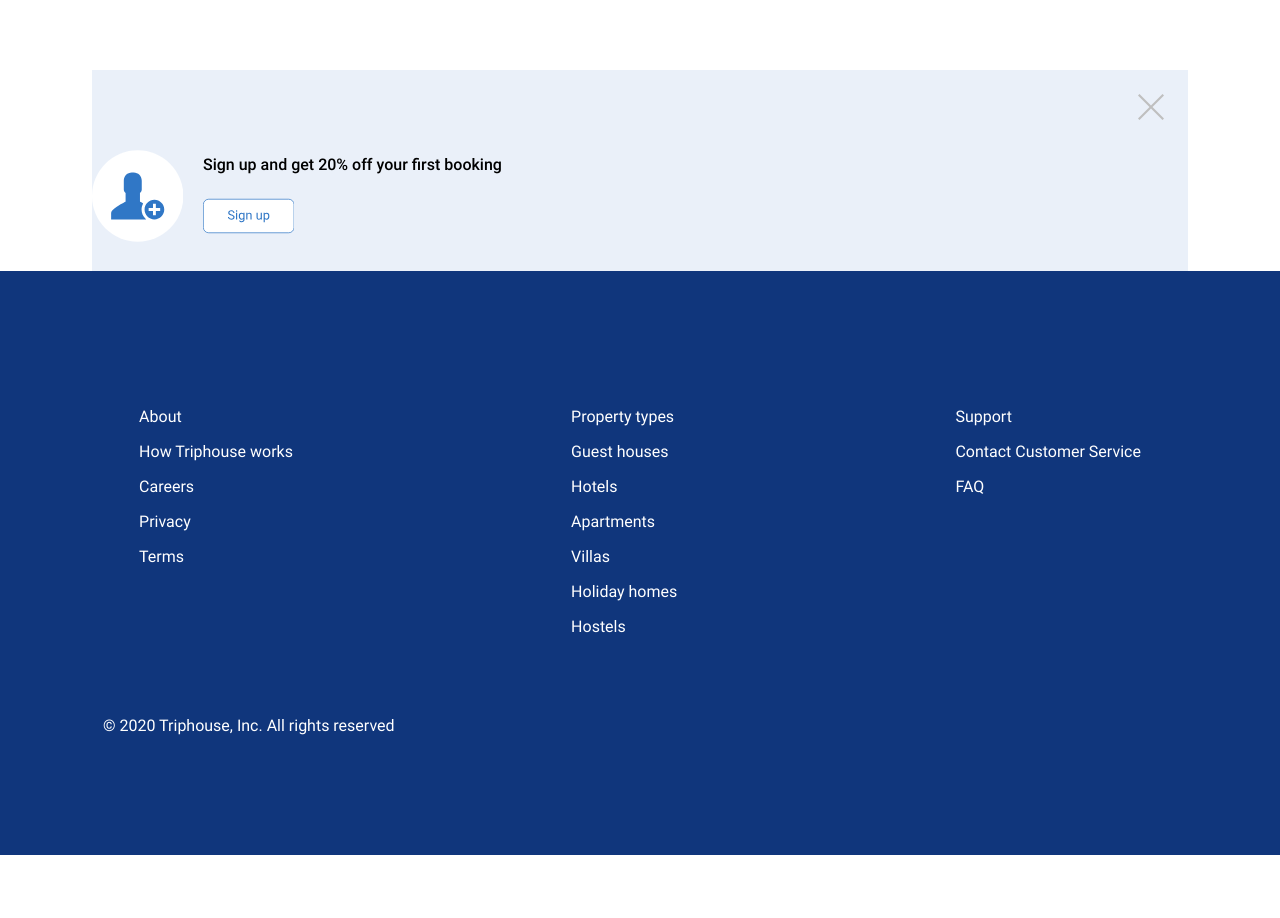
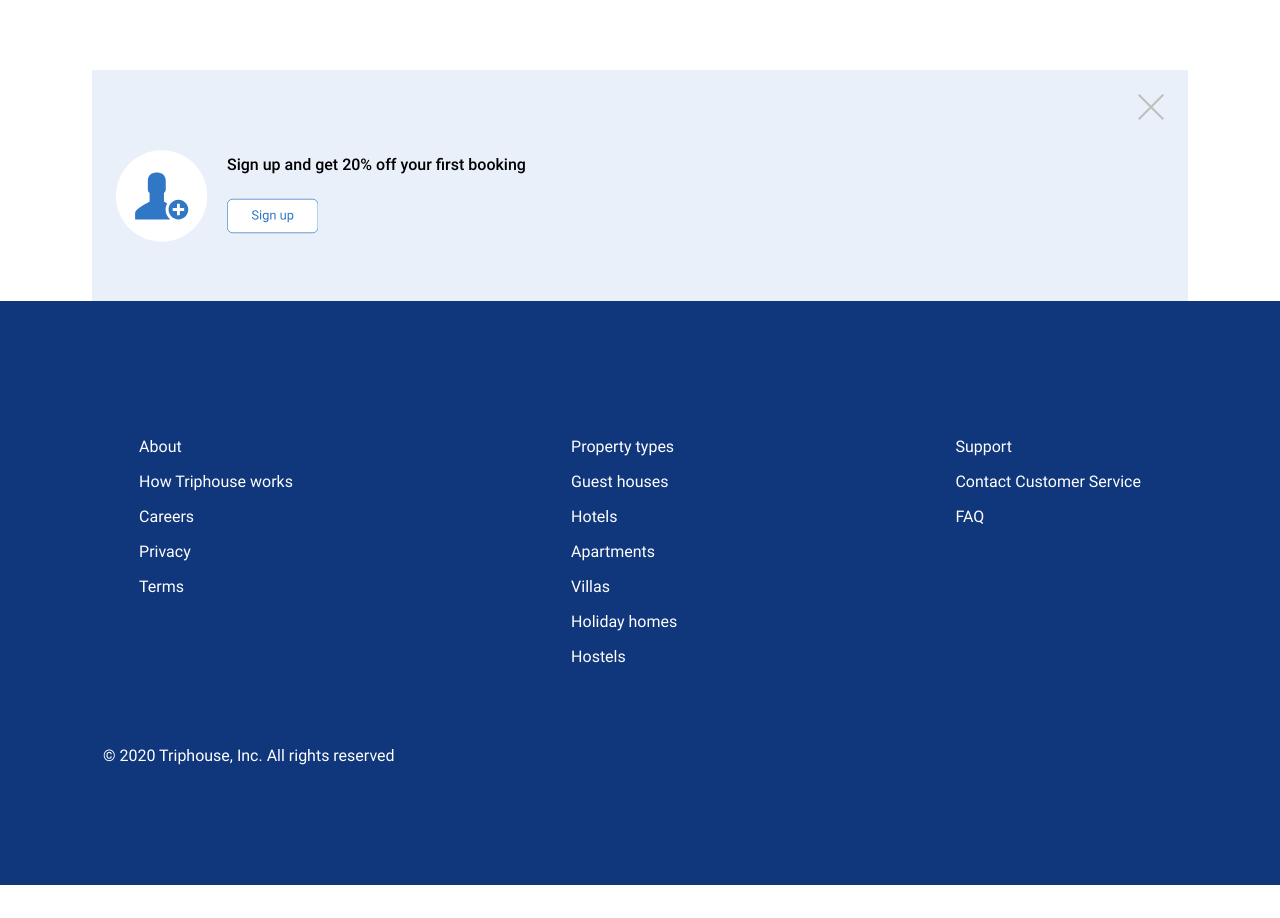
Before and after one commit to staysey/if-html, a plain HTML site: page project_2_design/index.html in a window 1280 px wide. Shown: the part 3020-3938 px from the top of the page. Before the commit the page ends 3913 px from the top, so only its background shows below. Drawn offline with Linux system fonts and the light colour scheme.

Commit message:
sign up container changed

```diff
--- a/project_2_design/index.html
+++ b/project_2_design/index.html
@@ -257,10 +257,12 @@
             <svg class="close-pic"><use href = "#close"/></svg>
             </span>
             <span class="ig-col-12 sign-up-container-bottom">
+                <span class="ig-col-6 sign-up-container-components">
             <svg class="ig-col-1 user-pic"><use href = "#user"/></svg>
             <span class="sign-up-text-cont">
             <label class="sign-up-text">Sign up and get 20% off your first booking</label>
             <svg class="ig-col-1 sign-up-pic"><use href = "#sign-up"/></svg>
+                </span>
             </span>
             </span>
         </section>
--- a/project_2_design/style.css
+++ b/project_2_design/style.css
@@ -317,12 +317,15 @@ input{
     width: 26px;
     height: 26px;
 }
-.sign-up-container-bottom{
+.sign-up-container-components{
     display: flex;
     flex-flow: row;
     align-items: center;
-    height: 150px;
+    padding-left: 24px;
+    padding-bottom: 30px;
 }
+
+
 .sign-up-text-cont{
     padding-left: 20px;
     height: calc(48px + 20px + 15px);
```
